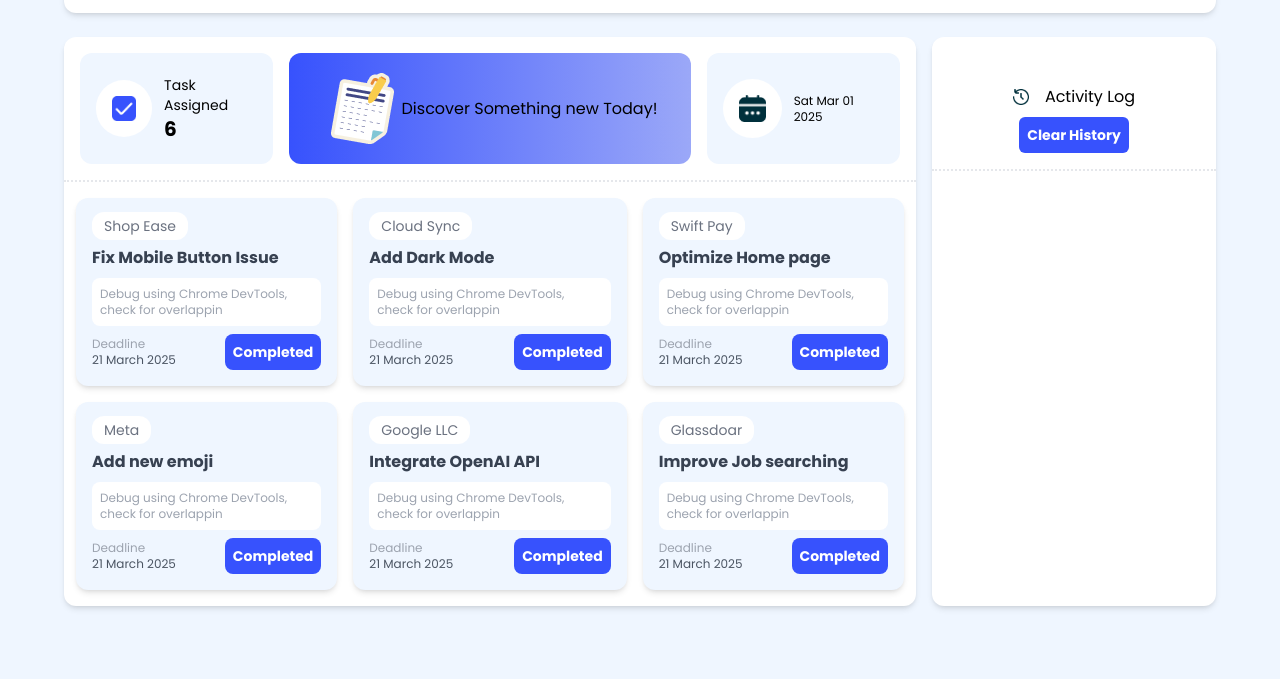
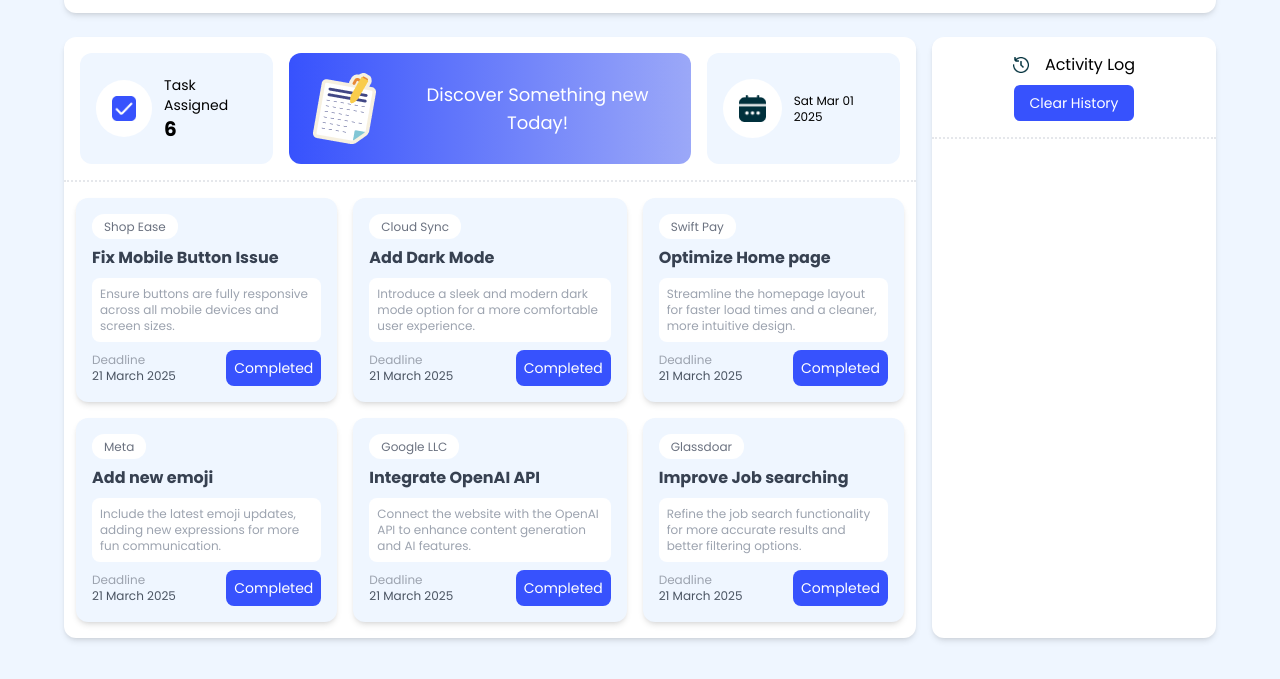
Before and after one commit to ZulkarNayem/Assignment-5, a plain HTML site: page index.html in a window 1280 px wide. Shown: the part 91-770 px from the top of the page. Drawn offline with nearby package versions, Linux system fonts and the light colour scheme.

Commit message:
second page work start

```diff
--- a/index.html
+++ b/index.html
@@ -68,11 +68,12 @@
                 </div>
 
                 <!-- Second and Third Row Combined -->
-                <div class="bg-gradient-to-r from-[#3752FD] to-[#9BA8F8] p-4 col-span-2 rounded-xl">
+                <div class="bg-gradient-to-r from-[#3752fd] to-[#9BA8F8] p-4 col-span-2 rounded-xl">
                     <a href="second.html">
-                        <button class="flex justify-center items-center mx-auto">
+                        <button class="flex justify-center items-center mx-auto gap-4">
                             <img src="assets/board.png" alt="">
-                            <p>Discover Something new Today!</p>
+                            <p class="text-lg text-white">Discover Something new Today!</p>
+
                         </button>
                     </a>
                 </div>
@@ -93,10 +94,10 @@
             <!-- bottom card section -->
             <div class="grid grid-cols-3 grid-rows-2 gap-4 my-4">
                 <div class="bg-blue-50 p-4 rounded-xl ml-3 shadow-md">
-                    <span class="text-sm px-3 py-1 bg-white rounded-xl text-gray-500">Shop Ease</span>
+                    <span class="text-xs px-3 py-1 bg-white rounded-xl text-gray-500">Shop Ease</span>
                     <h3 class="text-base font-bold my-2 text-gray-700">Fix Mobile Button Issue</h3>
                     <div class="bg-white p-2 text-xs rounded-lg">
-                        <p class="text-gray-400">Debug using Chrome DevTools, check for overlappin</p>
+                        <p class="text-gray-400">Ensure buttons are fully responsive across all mobile devices and screen sizes.</p>
                     </div>
                     <div class="flex justify-between items-center mt-2">
                         <div>
@@ -104,15 +105,15 @@
                             <p class="text-xs text-gray-600">21 March 2025</p>
                         </div>
                         <div>
-                            <button id="complete-btn-1" class="text-sm font-bold text-white bg-[#3752FD] p-2 rounded-lg">Completed</button>
+                            <button id="complete-btn-1" class="text-sm text-white bg-[#3752FD] p-2 rounded-lg">Completed</button>
                         </div>
                     </div>
                 </div>
                 <div class="bg-blue-50 p-4 rounded-xl shadow-md">
-                    <span class="text-sm px-3 py-1 bg-white rounded-xl text-gray-500">Cloud Sync</span>
+                    <span class="text-xs px-3 py-1 bg-white rounded-xl text-gray-500">Cloud Sync</span>
                     <h3 class="text-base font-bold my-2 text-gray-700">Add Dark Mode</h3>
                     <div class="bg-white p-2 text-xs rounded-lg">
-                        <p class="text-gray-400">Debug using Chrome DevTools, check for overlappin</p>
+                        <p class="text-gray-400">Introduce a sleek and modern dark mode option for a more comfortable user experience.</p>
                     </div>
                     <div class="flex justify-between items-center mt-2">
                         <div>
@@ -120,15 +121,15 @@
                             <p class="text-xs text-gray-600">21 March 2025</p>
                         </div>
                         <div>
-                            <button id="complete-btn-2" class="text-sm font-bold text-white bg-[#3752FD] p-2 rounded-lg">Completed</button>
+                            <button id="complete-btn-2" class="text-sm text-white bg-[#3752FD] p-2 rounded-lg">Completed</button>
                         </div>
                     </div>
                 </div>
                 <div class="bg-blue-50 p-4 rounded-xl mr-3 shadow-md">
-                    <span class="text-sm px-3 py-1 bg-white rounded-xl text-gray-500">Swift Pay</span>
+                    <span class="text-xs px-3 py-1 bg-white rounded-xl text-gray-500">Swift Pay</span>
                     <h3 class="text-base font-bold my-2 text-gray-700">Optimize  Home page</h3>
                     <div class="bg-white p-2 text-xs rounded-lg">
-                        <p class="text-gray-400">Debug using Chrome DevTools, check for overlappin</p>
+                        <p class="text-gray-400">Streamline the homepage layout for faster load times and a cleaner, more intuitive design.</p>
                     </div>
                     <div class="flex justify-between items-center mt-2">
                         <div>
@@ -136,15 +137,15 @@
                             <p class="text-xs text-gray-600">21 March 2025</p>
                         </div>
                         <div>
-                            <button id="complete-btn-3" class="text-sm font-bold text-white bg-[#3752FD] p-2 rounded-lg">Completed</button>
+                            <button id="complete-btn-3" class="text-sm text-white bg-[#3752FD] p-2 rounded-lg">Completed</button>
                         </div>
                     </div>
                 </div>
                 <div class="bg-blue-50 p-4 rounded-xl ml-3 shadow-md">
-                    <span class="text-sm px-3 py-1 bg-white rounded-xl text-gray-500">Meta</span>
+                    <span class="text-xs px-3 py-1 bg-white rounded-xl text-gray-500">Meta</span>
                     <h3 class="text-base font-bold my-2 text-gray-700">Add new emoji</h3>
                     <div class="bg-white p-2 text-xs rounded-lg">
-                        <p class="text-gray-400">Debug using Chrome DevTools, check for overlappin</p>
+                        <p class="text-gray-400">Include the latest emoji updates, adding new expressions for more fun communication.</p>
                     </div>
                     <div class="flex justify-between items-center mt-2">
                         <div>
@@ -152,15 +153,15 @@
                             <p class="text-xs text-gray-600">21 March 2025</p>
                         </div>
                         <div>
-                            <button id="complete-btn-4" class="text-sm font-bold text-white bg-[#3752FD] p-2 rounded-lg">Completed</button>
+                            <button id="complete-btn-4" class="text-sm text-white bg-[#3752FD] p-2 rounded-lg">Completed</button>
                         </div>
                     </div>
                 </div>
                 <div class="bg-blue-50 p-4 rounded-xl shadow-md">
-                    <span class="text-sm px-3 py-1 bg-white rounded-xl text-gray-500">Google LLC</span>
+                    <span class="text-xs px-3 py-1 bg-white rounded-xl text-gray-500">Google LLC</span>
                     <h3 class="text-base font-bold my-2 text-gray-700">Integrate OpenAI API</h3>
                     <div class="bg-white p-2 text-xs rounded-lg">
-                        <p class="text-gray-400">Debug using Chrome DevTools, check for overlappin</p>
+                        <p class="text-gray-400">Connect the website with the OpenAI API to enhance content generation and AI features.</p>
                     </div>
                     <div class="flex justify-between items-center mt-2">
                         <div>
@@ -168,15 +169,15 @@
                             <p class="text-xs text-gray-600">21 March 2025</p>
                         </div>
                         <div>
-                            <button id="complete-btn-5" class="text-sm font-bold text-white bg-[#3752FD] p-2 rounded-lg">Completed</button>
+                            <button id="complete-btn-5" class="text-sm text-white bg-[#3752FD] p-2 rounded-lg">Completed</button>
                         </div>
                     </div>
                 </div>
                 <div class="bg-blue-50 p-4 rounded-xl mr-3 shadow-md">
-                    <span class="text-sm px-3 py-1 bg-white rounded-xl text-gray-500">Glassdoar</span>
+                    <span class="text-xs px-3 py-1 bg-white rounded-xl text-gray-500">Glassdoar</span>
                     <h3 class="text-base font-bold my-2 text-gray-700">Improve Job searching </h3>
                     <div class="bg-white p-2 text-xs rounded-lg">
-                        <p class="text-gray-400">Debug using Chrome DevTools, check for overlappin</p>
+                        <p class="text-gray-400">Refine the job search functionality for more accurate results and better filtering options.</p>
                     </div>
                     <div class="flex justify-between items-center mt-2">
                         <div>
@@ -184,7 +185,7 @@
                             <p class="text-xs text-gray-600">21 March 2025</p>
                         </div>
                         <div>
-                            <button id="complete-btn-6" class="text-sm font-bold text-white bg-[#3752FD] p-2 rounded-lg">Completed</button>
+                            <button id="complete-btn-6" class="text-sm text-white bg-[#3752FD] p-2 rounded-lg">Completed</button>
                         </div>
                     </div>
                 </div>
@@ -193,12 +194,12 @@
 
         <!-- right section -->
         <section id="activity-log" class="w-1/4 my-6 bg-white rounded-xl shadow-md">
-            <div class="flex gap-4 mt-12 items-center justify-center">
+            <div class="flex gap-4 mt-4 items-center justify-center">
                 <img class="h-4" src="assets/activity.png" alt="">
                 <p>Activity Log</p>
             </div>
             <div class="mx-auto flex items-center justify-center mt-2 pb-4 border-b-2 border-dotted">
-                <button id="clear-history-btn" class="text-sm font-bold text-white bg-[#3752FD] p-2 rounded-md">Clear History</button>
+                <button id="clear-history-btn" class="text-sm text-white bg-[#3752FD] px-4 py-2 rounded-md">Clear History</button>
             </div>
             <ul id="log" class="p-2 text-sm gap-2"></ul>
         </section>
```
Also changed, not shown: second.html (+36 -6 lines).
